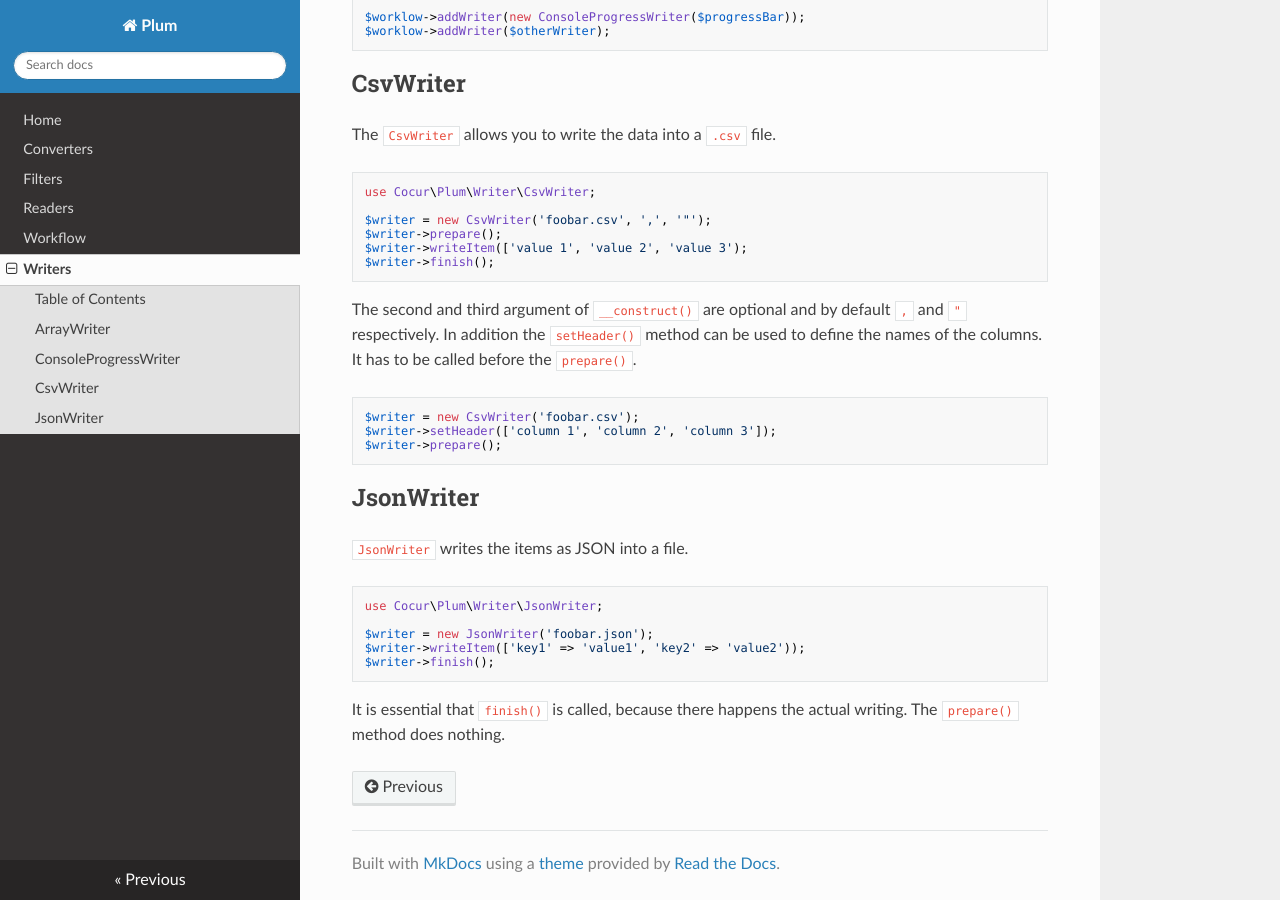
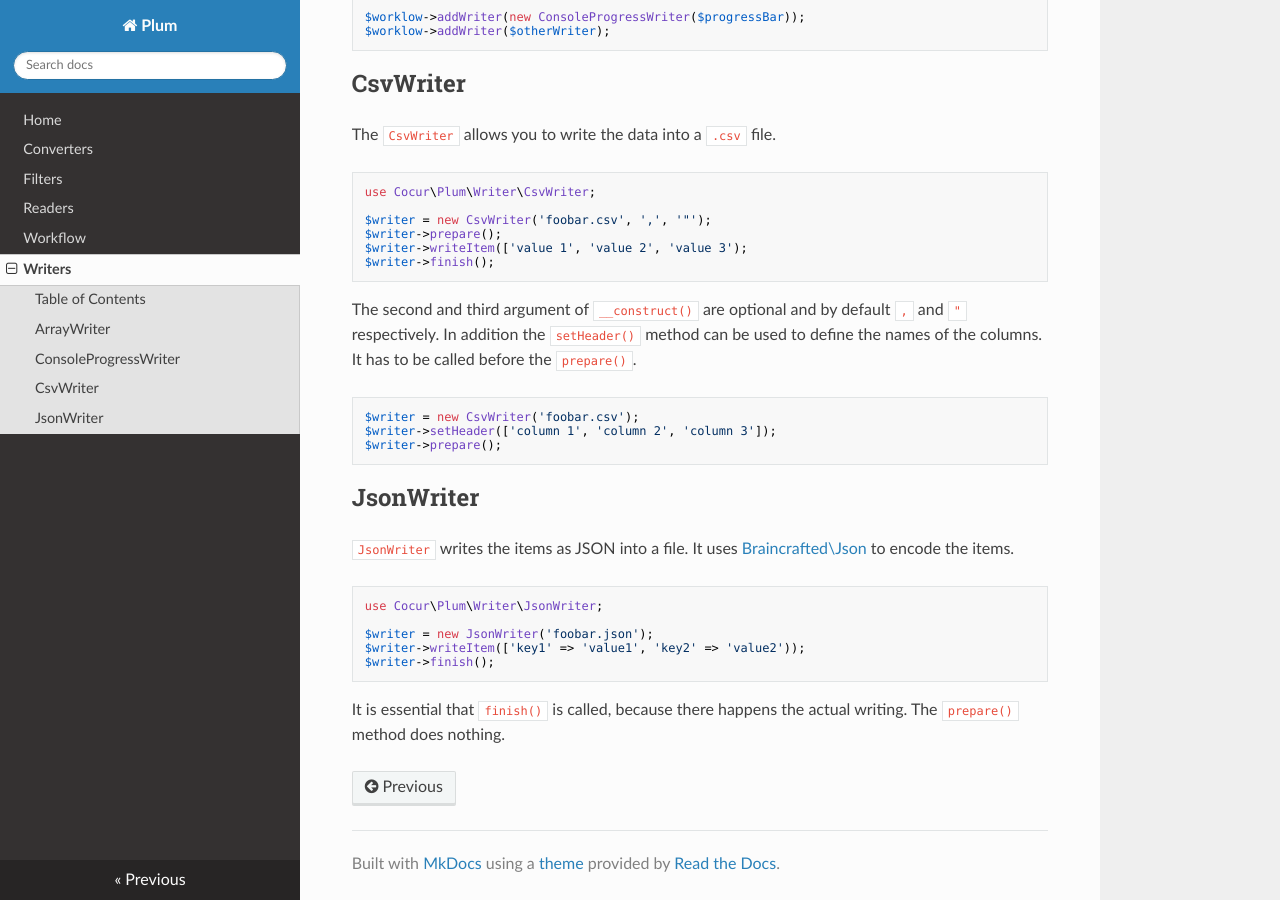
Before and after one commit to plumphp/plum, an MkDocs documentation site: the page built from docs/writers.md, in a window 1280 px wide and 900 px high, scrolled down 907 px. Built offline with MkDocs 1.6.1, drawn with Linux system fonts in a browser that asks for light colours; nearby versions of some CDN libraries.

Commit message:
Update docs for JsonWriter

````diff
--- a/docs/writers.md
+++ b/docs/writers.md
@@ -74,7 +74,8 @@ $writer->prepare();
 JsonWriter
 ----------
 
-`JsonWriter` writes the items as JSON into a file.
+`JsonWriter` writes the items as JSON into a file. It uses [Braincrafted\Json](https://github.com/braincrafted/json)
+to encode the items.
 
 ```php
 use Cocur\Plum\Writer\JsonWriter;
````
